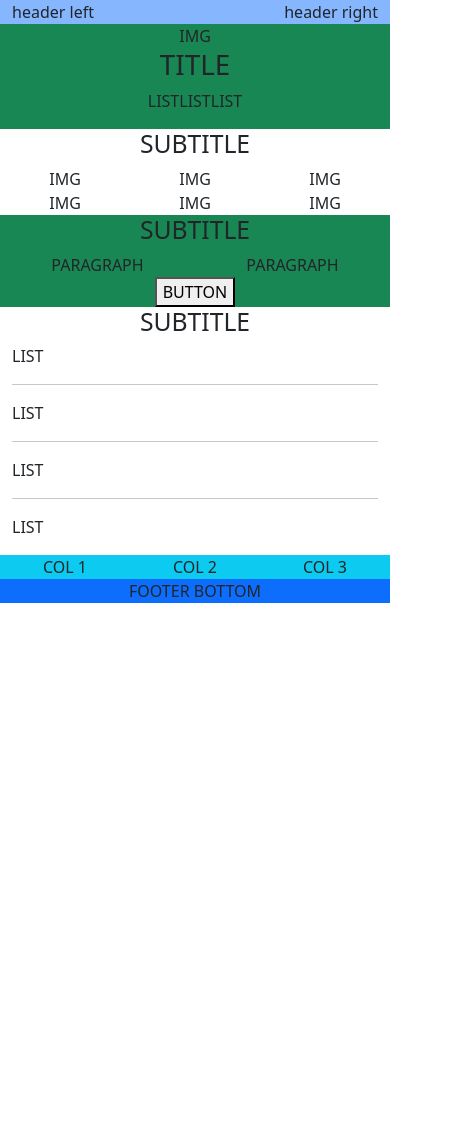
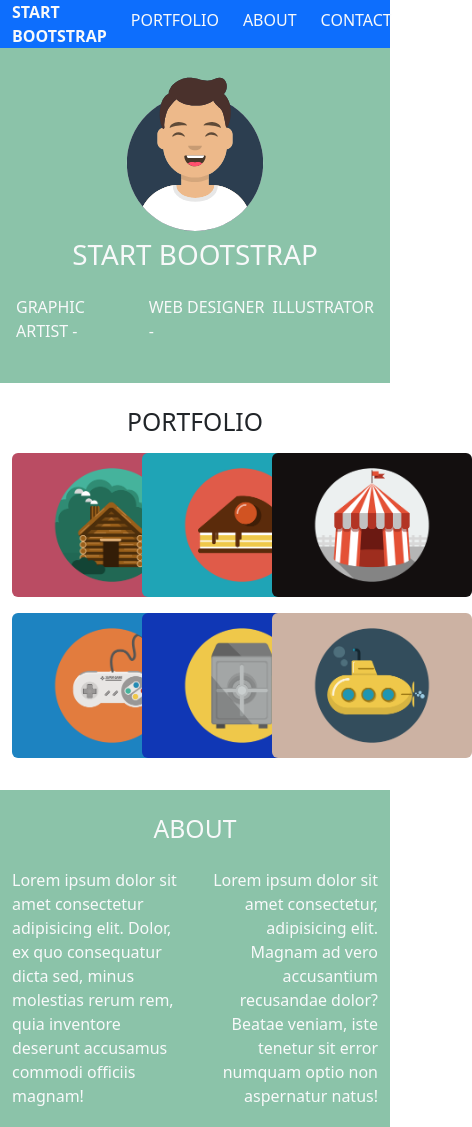
Before and after one commit to janeloraineflores/html-css-bootstrap-freelancer, a plain HTML site: page index.html in a window 390 px wide. Shown: the top 1127 px of the page, 472 px wide, since content can reach past the window. Before the commit the page ends 844 px from the top, so only its background shows below. Drawn offline with nearby package versions, Linux system fonts and the light colour scheme.

Commit message:
Aggiunto contenuto senza responsive

```diff
--- a/css/style.css
+++ b/css/style.css
@@ -0,0 +1,17 @@
+.image-container{
+    width: 150px;
+    height: 150px;
+}
+
+.image-container-2{
+    width: 200px;
+}
+
+.image-container-2 img{
+    width: 100%;
+}
+
+.small-container{
+    max-width: 700px;
+    margin: 0 auto;
+}
--- a/index.html
+++ b/index.html
@@ -15,16 +15,26 @@
     <body>
 
         <!-- HEADER -->
-        <header class="bg-primary bg-opacity-50">
+        <header class="bg-primary text-light">
 
-            <div class="container d-flex justify-content-between">
+            <div class="container d-flex justify-content-between align-items-center">
 
-                <div>
-                    header left
+                <div class="fw-bold">
+                    START BOOTSTRAP
                 </div>
 
                 <div>
-                    header right
+                    <ul class="list-unstyled d-flex pt-2">
+                        <li class= "ms-4">
+                            PORTFOLIO
+                        </li>
+                        <li class= "ms-4">
+                            ABOUT
+                        </li>
+                        <li class= "ms-4">
+                            CONTACT
+                        </li>
+                    </ul>
                 </div>
 
             </div>
@@ -35,70 +45,79 @@
         <main>
 
             <!-- main section 1-->
-            <section class="section-1 bg-success">
+            <section class="bg-success bg-opacity-50 text-light">
 
-                <div class="container d-flex justify-content-center">
+                <div class="container small-container d-flex flex-column align-items-center py-4">
 
-                    <div class="text-center">
+                    <div class="image-container">
+                        <img src="img/avatar.svg" alt="">
+                    </div>
+                    <h1 class="py-3">
+                        START BOOTSTRAP
+                    </h1>
+                    <ul class="d-flex list-unstyled">
+                        <li class="px-1">
+                            GRAPHIC ARTIST -
+                        </li>
+                        <li class="px-1">
+                            WEB DESIGNER -
+                        </li>
+                        <li class="px-1">
+                            ILLUSTRATOR
+                        </li>
 
-                        <div>
-                            IMG
-                        </div>
-                        <h1>
-                            TITLE
-                        </h1>
-                        <ul class="list-unstyled d-flex">
-                            <li>
-                                LIST
-                            </li>
-                            <li>
-                                LIST
-                            </li>
-                            <li>
-                                LIST
-                            </li>
-                        </ul>
-
-                    </div>
+                    </ul>
 
                 </div>
 
             </section>
 
             <!-- main section 2-->
-            <section class="section-2">
+            <section>
 
-                <div class="container text-center">
+                <div class="container small-container text-center text-dark py-4">
 
                     <h2>
-                        SUBTITLE
+                        PORTFOLIO
                     </h2>
 
-                    <div class="row">
+                    <div class="row py-2">
 
-                        <div class="col">
-                           IMG
+                       <div class="col-4">
+                            <div class="image-container-2">
+                                <img  class="rounded" src="img/cabin.png" alt="">
+                            </div>
+                       </div>
+                       <div class="col-4">
+                            <div class="image-container-2">
+                                <img  class="rounded" src="img/cake.png" alt="">
+                            </div>
                         </div>
-                        <div class="col">
-                            IMG
-                        </div>
-                         <div class="col">
-                            IMG
+                        <div class="col-4">
+                            <div class="image-container-2">
+                                <img  class="rounded" src="img/circus.png" alt="">
+                            </div>
                         </div>
 
                     </div>
 
-                    <div class="row">
+                    <div class="row py-2">
 
-                        <div class="col">
-                           IMG
+                        <div class="col-4">
+                             <div class="image-container-2">
+                                 <img  class="rounded" src="img/game.png" alt="">
+                             </div>
                         </div>
-                        <div class="col">
-                            IMG
-                        </div>
-                         <div class="col">
-                            IMG
-                        </div>
+                        <div class="col-4">
+                             <div class="image-container-2">
+                                 <img  class="rounded" src="img/safe.png" alt="">
+                             </div>
+                         </div>
+                         <div class="col-4">
+                             <div class="image-container-2">
+                                 <img  class="rounded" src="img/submarine.png" alt="">
+                             </div>
+                         </div>
 
                     </div>
 
@@ -107,29 +126,35 @@
             </section>
 
             <!-- main section 3-->
-            <section class="bg-success">
+            <section class="bg-success bg-opacity-50 text-light py-4">
 
-                <div class="container text-center">
+                <div class="container small-container">
 
-                    <h2>
-                        SUBTITLE
+                    <h2 class="text-center">
+                        ABOUT
                     </h2>
 
-                    <div class="row">
+                    <div class="row py-3">
 
-                        <div class="col">
-                            PARAGRAPH
+                        <div class="col text-start">
+                            <p>
+                                Lorem ipsum dolor sit amet consectetur adipisicing elit. Dolor, ex quo consequatur dicta sed, minus molestias rerum rem, quia inventore deserunt accusamus commodi officiis magnam!
+                            </p>
                         </div>
 
-                        <div class="col">
-                            PARAGRAPH
+                        <div class="col text-end">
+                            <p>
+                                Lorem ipsum dolor sit amet consectetur, adipisicing elit. Magnam ad vero accusantium recusandae dolor? Beatae veniam, iste tenetur sit error numquam optio non aspernatur natus!
+                            </p>
                         </div>
 
                     </div>
 
-                    <button>
-                        BUTTON
-                    </button>
+                    <div class="d-flex justify-content-center">
+                        <a class="border px-2 py-1 rounded text-decoration-none text-light" href="#">
+                            Download
+                        </a>
+                    </div>
 
                 </div>
 
@@ -138,27 +163,31 @@
             <!-- main section 4-->
             <section>
 
-                <div class="container">
+                <div class="container small-container text-dark py-4">
 
                     <h2 class="text-center">
-                        SUBTITLE
+                        CONTACT ME
                     </h2>
 
-                    <ul class="list-unstyled">
+                    <ul class="list-unstyled py-3">
                         <li>
-                            LIST
+                            Name
                         </li>
                         <hr>
                         <li>
-                            LIST
+                            Email Address
                         </li>
                         <hr>
                         <li>
-                            LIST
+                            Phone Number
                         </li>
                         <hr>
-                        <li>
-                            LIST
+                        <li class="mb-5 pb-5">
+                            Message
+                        </li>
+                        <hr>
+                        <li class="bg-success bg-opacity-50 d-inline text-light px-2 py-1 rounded">
+                            Send
                         </li>
                     </ul>
 
@@ -174,18 +203,32 @@
             <!-- footer top -->
             <section class="bg-info">
 
-                <div class="container text-center">
+                <div class="container small-container text-light py-4">
 
                     <div class="row">
 
-                        <div class="col">
-                            COL 1
+                        <div class="col text-center">
+                            <h5>
+                                LOCATION
+                            </h5>
+                            <p>
+                                2215 John Daniel Drive Clark, MO <br>
+                                54243
+                            </p>
                         </div>
                         <div class="col">
-                            COL 2
+                            <h5>
+                                AROUND THE WEB
+                            </h5>
                         </div>
-                        <div class="col">
-                            COL 3
+                        <div class="col text-center">
+                            <h5>
+                                ABOUT FREELANCER
+                            </h5>
+                            <p>
+                                Freelance is a free to use, open source Bootstrap theme crated by
+                                <span class="text-success">Start Bootstrap</span>.
+                            </p>
                         </div>
 
                     </div>
@@ -195,10 +238,10 @@
             </section>
 
             <!-- footer bottom -->
-            <section class="bg-primary">
+            <section class="bg-primary py-4 text-light">
 
                 <div class="container text-center">
-                    FOOTER BOTTOM
+                    Copyright Your Website 2019
                 </div>
 
             </section>
```
